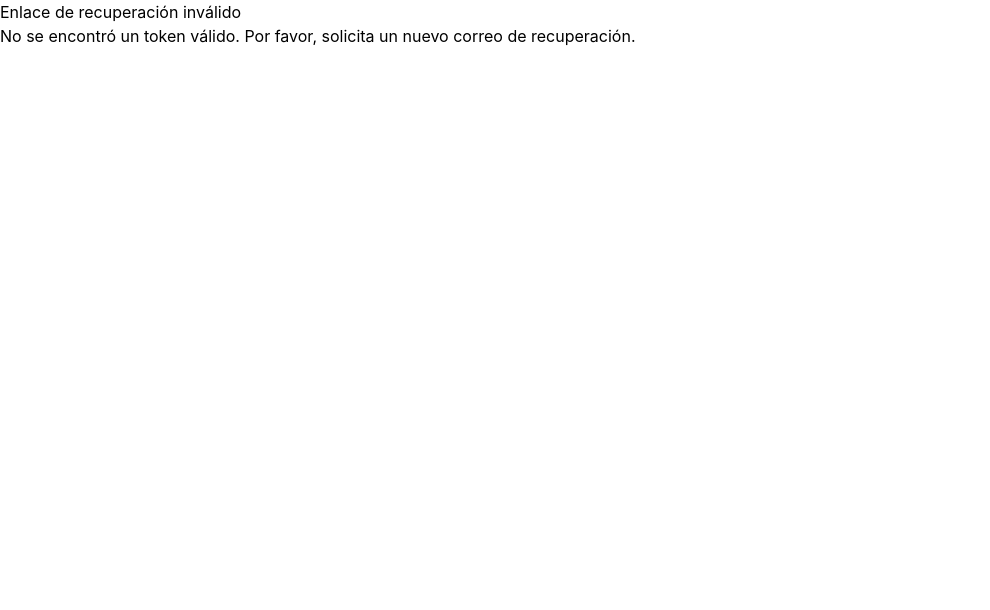
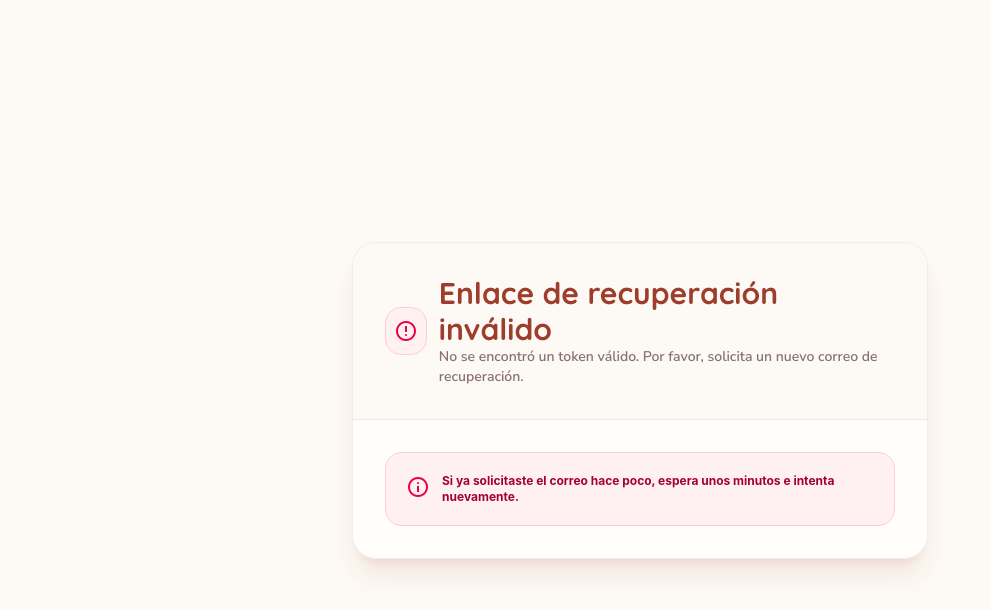
Before and after one commit to Carlitops13/HuellasUIO, a React (Vite) app in the folder frontend/: page /recuperarClave in a window 1280 px wide. Shown: the top 610 px of the page, without its empty margins (0-990 px from the left). Built offline with nearby package versions, Linux system fonts and the light colour scheme; no server answers; the HTML template or start-up script is replaced by a standard one.

Commit message:
Estilos recuperar clave

```diff
--- a/frontend/src/components/DashboardForm.jsx
+++ b/frontend/src/components/DashboardForm.jsx
@@ -176,6 +176,7 @@ export default function DashboardForm({ token, onLogout, onIrAPerfil }) {
 
         // Cargar las solicitudes de adopción recibidas
         const solicitudesData = await getSolicitudesRecibidas(token);
+        console.log("Solicitudes recibidas:", solicitudesData);
         setSolicitudesRecibidas(solicitudesData.map(mapearSolicitudRecibidaAPI));
       } else if (rolUsuario === 'adoptante') {
         // Cargar todas las mascotas disponibles en la red
--- a/frontend/src/components/RecuperarClave.jsx
+++ b/frontend/src/components/RecuperarClave.jsx
@@ -73,20 +73,121 @@ export default function RecuperarClave() {
 
     if (token) {
         return (
-            <div>
-                <h1>Recuperar Clave</h1>
-                <p>Ingresa tu nueva contraseña a continuación.</p>
-                <input type="password" placeholder="Nueva contraseña" id="pass1" />
-                <input type="password" placeholder="Confirmar nueva contraseña" id="pass2" />
-                <button onClick={recuperar}>Confirmar recuperación de contraseña</button>
+            <div className="bg-[#fdf9f4] text-[#1c1c19] min-h-screen flex flex-col overflow-x-hidden selection:bg-[#ffdad3]">
+                <link href="https://fonts.googleapis.com/css2?family=Quicksand:wght@300..700&family=Nunito+Sans:ital,wght@0,200..1000;1,200..1000&display=swap" rel="stylesheet"/>
+                <link href="https://fonts.googleapis.com/css2?family=Material+Symbols+Outlined:wght,FILL@100..700,0..1&display=swap" rel="stylesheet"/>
+
+                <main className="flex-1 flex items-center justify-center p-6">
+                    <section className="w-full max-w-xl">
+                        <div className="bg-white/80 backdrop-blur-sm rounded-3xl shadow-xl shadow-[#9d3d2c]/10 border border-[#ddc0bb]/30 overflow-hidden">
+                            <div className="p-6 md:p-8 bg-[#fdf9f4] border-b border-[#ddc0bb]/30">
+                                <div className="flex items-center gap-3">
+                                    <div className="w-12 h-12 rounded-2xl bg-[#9d3d2c]/10 border border-[#ddc0bb]/30 flex items-center justify-center">
+                                        <span className="material-symbols-outlined text-[#9d3d2c] text-3xl">lock_reset</span>
+                                    </div>
+                                    <div>
+                                        <h1 className="text-2xl md:text-3xl font-bold text-[#9d3d2c]" style={{ fontFamily: "'Quicksand', sans-serif" }}>
+                                            Recuperar Clave
+                                        </h1>
+                                        <p className="text-xs md:text-sm text-[#89726d] font-semibold" style={{ fontFamily: "'Nunito Sans', sans-serif" }}>
+                                            Ingresa tu nueva contraseña a continuación.
+                                        </p>
+                                    </div>
+                                </div>
+                            </div>
+
+                            <div className="p-6 md:p-8">
+                                <div className="space-y-4">
+                                    <div className="space-y-1">
+                                        <label className="text-xs font-bold text-[#56423e] ml-1" style={{ fontFamily: "'Nunito Sans', sans-serif" }}>
+                                            Nueva contraseña
+                                        </label>
+                                        <div className="relative group">
+                                            <span className="material-symbols-outlined absolute left-4 top-1/2 -translate-y-1/2 text-[#89726d] group-focus-within:text-[#9d3d2c] transition-colors text-lg">key</span>
+                                            <input
+                                                type="password"
+                                                placeholder="Mínimo 6 caracteres"
+                                                id="pass1"
+                                                className="w-full pl-11 pr-4 py-2.5 bg-[#f7f3ee] rounded-xl border border-[#ddc0bb] focus:border-[#9d3d2c] focus:ring-4 focus:ring-[#9d3d2c]/10 transition-all text-[#1c1c19] placeholder:text-[#89726d]/50 outline-none text-sm"
+                                                style={{ fontFamily: "'Nunito Sans', sans-serif" }}
+                                            />
+                                        </div>
+                                    </div>
+
+                                    <div className="space-y-1">
+                                        <label className="text-xs font-bold text-[#56423e] ml-1" style={{ fontFamily: "'Nunito Sans', sans-serif" }}>
+                                            Confirmar nueva contraseña
+                                        </label>
+                                        <div className="relative group">
+                                            <span className="material-symbols-outlined absolute left-4 top-1/2 -translate-y-1/2 text-[#89726d] group-focus-within:text-[#9d3d2c] transition-colors text-lg">check_circle</span>
+                                            <input
+                                                type="password"
+                                                placeholder="Repite tu contraseña"
+                                                id="pass2"
+                                                className="w-full pl-11 pr-4 py-2.5 bg-[#f7f3ee] rounded-xl border border-[#ddc0bb] focus:border-[#9d3d2c] focus:ring-4 focus:ring-[#9d3d2c]/10 transition-all text-[#1c1c19] placeholder:text-[#89726d]/50 outline-none text-sm"
+                                                style={{ fontFamily: "'Nunito Sans', sans-serif" }}
+                                            />
+                                        </div>
+                                    </div>
+
+                                    <button
+                                        onClick={recuperar}
+                                        className="w-full py-3 bg-gradient-to-r from-[#9d3d2c] to-[#bd5541] text-white rounded-full font-bold shadow-lg shadow-[#9d3d2c]/30 hover:shadow-xl hover:scale-[1.01] active:scale-[0.98] transition-all flex items-center justify-center gap-2 text-sm"
+                                        style={{ fontFamily: "'Nunito Sans', sans-serif" }}
+                                    >
+                                        <span className="material-symbols-outlined text-lg">verified</span>
+                                        Confirmar recuperación de contraseña
+                                    </button>
+
+                                    <div className="text-center pt-2">
+                                        <p className="text-[11px] font-bold text-[#89726d]">
+                                            Recomendación: usa una clave segura que combine letras y números.
+                                        </p>
+                                    </div>
+                                </div>
+                            </div>
+                        </div>
+                    </section>
+                </main>
             </div>
         );
     }
 
     return (
-        <div>
-            <h1>Enlace de recuperación inválido</h1>
-            <p>No se encontró un token válido. Por favor, solicita un nuevo correo de recuperación.</p>
+        <div className="bg-[#fdf9f4] text-[#1c1c19] min-h-screen flex flex-col overflow-x-hidden selection:bg-[#ffdad3]">
+            <link href="https://fonts.googleapis.com/css2?family=Quicksand:wght@300..700&family=Nunito+Sans:ital,wght@0,200..1000;1,200..1000&display=swap" rel="stylesheet"/>
+            <link href="https://fonts.googleapis.com/css2?family=Material+Symbols+Outlined:wght,FILL@100..700,0..1&display=swap" rel="stylesheet"/>
+
+            <main className="flex-1 flex items-center justify-center p-6">
+                <section className="w-full max-w-xl">
+                    <div className="bg-white/80 backdrop-blur-sm rounded-3xl shadow-xl shadow-[#9d3d2c]/10 border border-[#ddc0bb]/30 overflow-hidden">
+                        <div className="p-6 md:p-8 bg-[#fdf9f4] border-b border-[#ddc0bb]/30">
+                            <div className="flex items-center gap-3">
+                                <div className="w-12 h-12 rounded-2xl bg-rose-50 border border-rose-200 flex items-center justify-center">
+                                    <span className="material-symbols-outlined text-rose-600 text-3xl">error_outline</span>
+                                </div>
+                                <div>
+                                    <h1 className="text-2xl md:text-3xl font-bold text-[#9d3d2c]" style={{ fontFamily: "'Quicksand', sans-serif" }}>
+                                        Enlace de recuperación inválido
+                                    </h1>
+                                    <p className="text-xs md:text-sm text-[#89726d] font-semibold" style={{ fontFamily: "'Nunito Sans', sans-serif" }}>
+                                        No se encontró un token válido. Por favor, solicita un nuevo correo de recuperación.
+                                    </p>
+                                </div>
+                            </div>
+                        </div>
+
+                        <div className="p-6 md:p-8">
+                            <div className="p-4 md:p-5 bg-rose-50 text-rose-800 border border-rose-200 rounded-2xl text-xs font-bold flex items-start gap-3">
+                                <span className="material-symbols-outlined text-lg text-rose-600 mt-0.5">info</span>
+                                <p>
+                                    Si ya solicitaste el correo hace poco, espera unos minutos e intenta nuevamente.
+                                </p>
+                            </div>
+                        </div>
+                    </div>
+                </section>
+            </main>
         </div>
     );
 }
```
Also changed, not shown: 2 other files (tests, documents, lock files or other folders).
